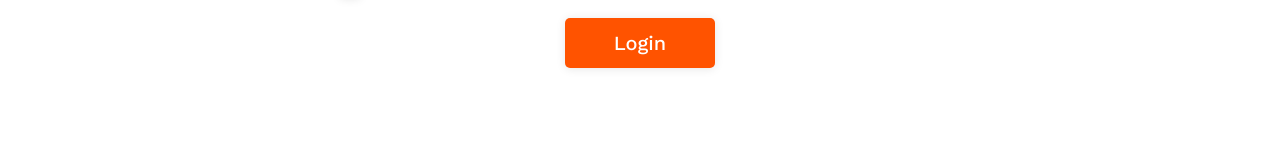
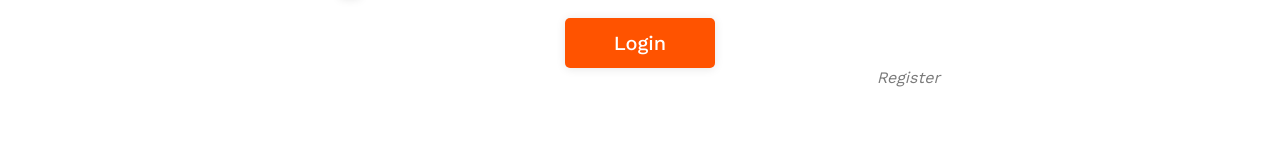
Before and after one commit to K0unna00/React_Project, a React (Create React App) app: page /login in a window 1280 px wide. Shown: the part 461-619 px from the top of the page. Built offline with nearby package versions, Linux system fonts and the light colour scheme.

Commit message:
NecesseryCommit

```diff
--- a/package.json
+++ b/package.json
@@ -24,6 +24,7 @@
     "prettier": "^2.8.0",
     "react": "^18.2.0",
     "react-dom": "^18.2.0",
+    "react-hook-form": "^7.41.0",
     "react-redux": "^8.0.5",
     "react-router-dom": "^6.4.3",
     "react-scripts": "5.0.1",
--- a/src/Pages/LoginPage/LoginPage.scss
+++ b/src/Pages/LoginPage/LoginPage.scss
@@ -1,41 +1,48 @@
 @import "../../variables";
 
-.container-narrow{
+.container-narrow {
     max-width: 600px;
     margin: 0 auto;
 }
 
-.input-group{
-    input:focus{
+.input-group {
+    input:focus {
         outline: none !important;
     }
 }
 
-#login{
-    .login-header{
+#login {
+    .login-header {
         margin-top: 120px;
-        h1{
+
+        h1 {
             text-align: center;
             font-size: 38px;
             color: $font-color;
         }
     }
-    .login-body{
+
+    .login-body {
         margin: 40px 0px 120px 0px;
-        .input-group{
+
+        .input-group {
             margin-top: 20px;
             justify-content: space-between;
-            a{
+
+            a {
                 text-decoration: none;
                 color: $font-color;
             }
-            input{
+
+            input {
                 font-size: 18px;
             }
-            input[type="checkbox"]{
+
+            input[type="checkbox"] {
                 width: 20px;
             }
-            .remember-me{
+
+            .remember-me {
                 display: flex;
             }
             button{
@@ -56,15 +63,23 @@
                 }
             }
         }
-        .input-group:last-child{
+
+        .last {
             justify-content: center;
+        }
+
+        .register {
+            display: flex;
+            justify-content: flex-end;
+            text-decoration: none;
+            color: $second-font-color;
         }
     }
 }
 
 @media screen and (max-width: 376px) {
-    #login{
-        .container-narrow{
+    #login {
+        .container-narrow {
             max-width: 323px;
         }
     }
--- a/src/Pages/LoginPage/LoginPage.tsx
+++ b/src/Pages/LoginPage/LoginPage.tsx
@@ -31,11 +31,16 @@ export const LoginPage = () => {
               </div>
               <a href=" ">Forget Password</a>
             </div>
-            <div className="input-group">
+            <div className="input-group last">
               <Link to={'/'}>
                 <button onClick={onLoginPress} type="submit">
                   Login
                 </button>
+              </Link>
+            </div>
+            <div>
+              <Link to="/register" className="register">
+                <i>Register</i>
               </Link>
             </div>
           </form>
--- a/src/Pages/RegisterPage/RegisterPage.tsx
+++ b/src/Pages/RegisterPage/RegisterPage.tsx
@@ -1,7 +1,28 @@
 import './RegisterPage.scss';
-import { Link } from 'react-router-dom';
+import { SubmitHandler, useForm } from 'react-hook-form';
+import { baseURL } from '../../constants';
+
+type RegisterFormData = {
+  firstName: string;
+  lastName: string;
+  email: string;
+  password: string;
+  repeatPassword: string;
+};
 
 export const RegisterPage = () => {
+  const { register, handleSubmit } = useForm<RegisterFormData>();
+  const onSubmit: SubmitHandler<RegisterFormData> = (data) => {
+    fetch(`${baseURL}/users`, {
+      method: 'POST',
+      body: JSON.stringify(data),
+    })
+      .then((response) => response.json())
+      .then((data) => {
+        alert(data);
+        console.log(data);
+      });
+  };
   return (
     <section id="register">
       <div className="container-narrow">
@@ -9,23 +30,24 @@ export const RegisterPage = () => {
           <h1>Register</h1>
         </div>
         <div className="register-body">
-          <form>
+          <form onSubmit={handleSubmit(onSubmit)}>
             <div className="input-group">
-              <input type="text" placeholder="First Name" />
+              <input type="text" placeholder="First Name" {...register('firstName')} />
             </div>
             <div className="input-group">
-              <input type="text" placeholder="Last Name" />
+              <input type="text" placeholder="Last Name" {...register('lastName')} />
             </div>
             <div className="input-group">
-              <input type="email" placeholder="Email" />
+              <input type="email" placeholder="Email" {...register('email')} />
             </div>
             <div className="input-group">
-              <input type="password" placeholder="Password" />
+              <input type="password" placeholder="Password" {...register('password')} />
             </div>
             <div className="input-group">
-              <Link to={'/'}>
-                <button type="submit">Register</button>
-              </Link>
+              <input type="password" placeholder="RepeatPassword" {...register('repeatPassword')} />
+            </div>
+            <div className="input-group">
+              <button type="submit">Register</button>
             </div>
           </form>
         </div>
```
Also changed, not shown: 1 other file (tests, documents, lock files or other folders).
